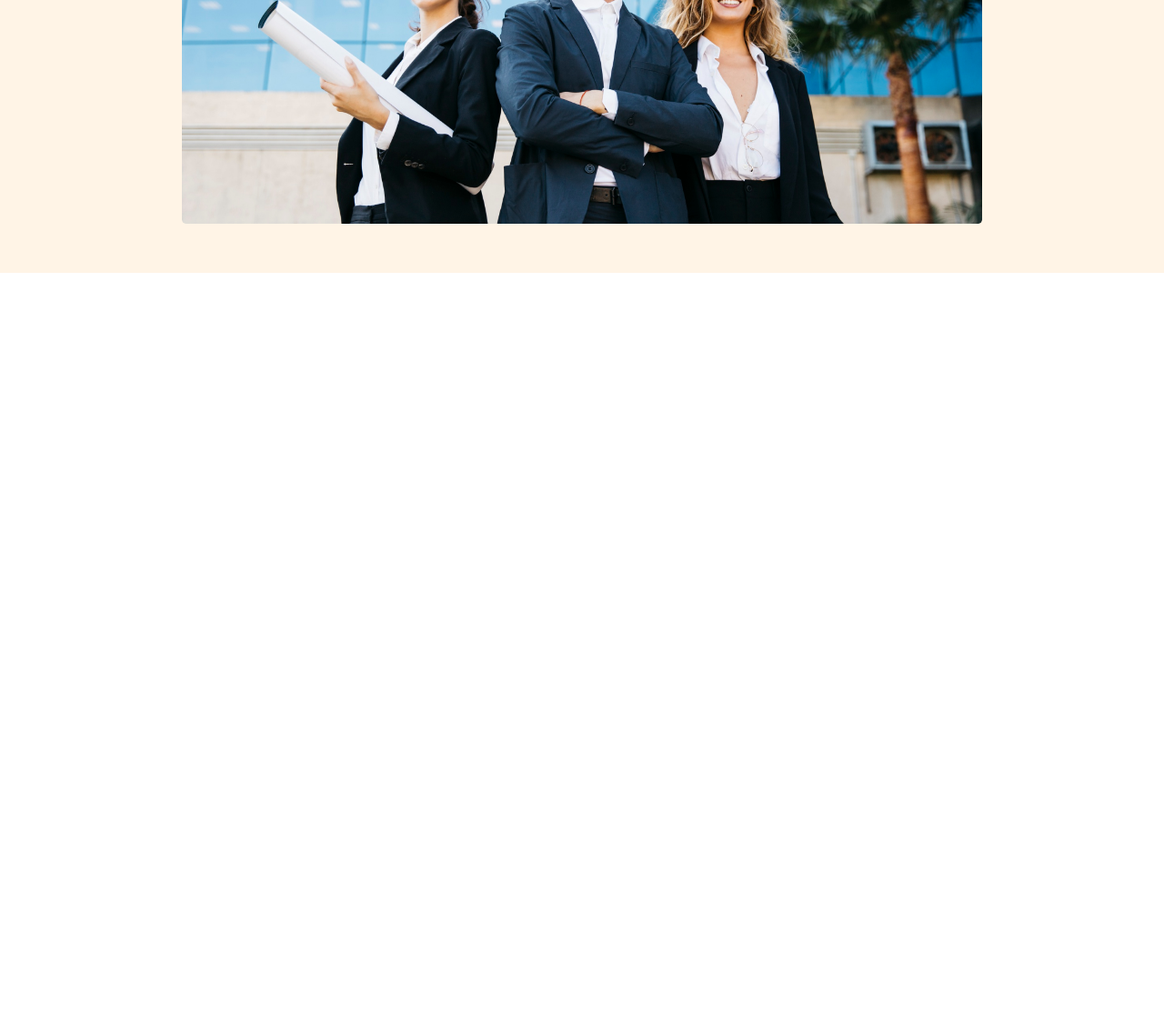
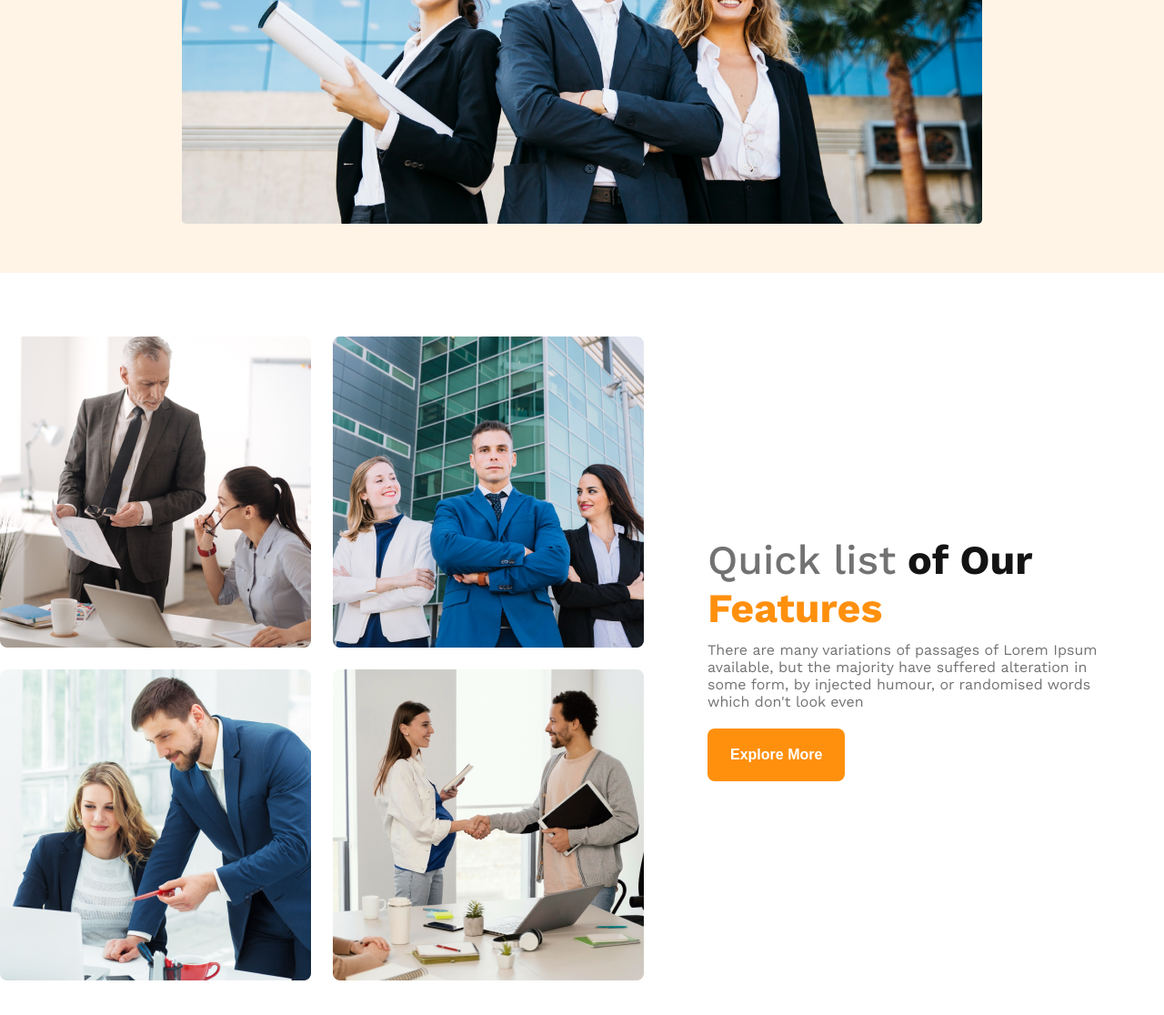
Before and after one commit to Foyez-Ahamed/g3-architects-website, a plain HTML site: page index.html in a window 1280 px wide. Shown: the part 639-1755 px from the top of the page at 91% size. Before the commit the page ends 939 px from the top, so only its background shows below. Drawn offline with nearby package versions, Linux system fonts and the light colour scheme.

Commit message:
teams featured section added and make it responsive

```diff
--- a/index.html
+++ b/index.html
@@ -45,7 +45,23 @@
 
     <!-- main section -->
     <main>
+     <!-- teams featured section -->
+      <section class="teams-featured">
 
+       <div class="teams-image">
+         <img src="./images/team1.png" alt="t1">
+         <img src="./images/team2.png" alt="t2">
+         <img src="./images/team3.png" alt="t3">
+         <img src="./images/team4.png" alt="t4">
+       </div>
+
+       <div class="teams-content">
+         <h2 class="teams-title"><span class="quick">Quick list</span> <span class="of-our">of Our</span><br><span class="features">Features</span></h2>
+         <p class="teams-description">There are many variations of passages of Lorem Ipsum available, but the majority have suffered alteration in some form, by injected humour, or randomised words which don't look even</p>
+         <button class="btn-primary">Explore More</button>
+       </div>
+      </section>
+     <!-- teams featured section -->
     </main>
     <!-- main section -->
 
--- a/styles/architects.css
+++ b/styles/architects.css
@@ -57,6 +57,8 @@ body{
  }
  /* navbar styles */
 
+ /* .............. */
+
  /* banner styles */
   .banner-content{
     max-width: 800px;
@@ -82,6 +84,60 @@ body{
  /* banner styles */
 /* header section styles */
 
+/* .................... */
+
+/* main section styles */
+  main{
+    max-width: 1440px;
+    margin: 70px auto;
+  }
+
+  /* teams featured section styles */
+  .teams-featured{
+    display: flex;
+    align-items: center;
+  }
+
+  .teams-image{
+    display: grid;
+    grid-template-columns: repeat(2, 1fr);
+    gap: 24px;
+  }
+
+  .teams-content{
+    padding-left: 70px;
+    padding-right: 70px;
+  }
+
+  .teams-title{
+    font-size: 2.8rem;
+    margin-bottom: 10px;
+  }
+
+  .teams-title .quick{
+    color: #727272;
+    font-weight: 500;
+  }
+
+  .teams-title .of-our{
+    color: #131313;
+    font-weight: 700;
+  }
+
+  .teams-title .features{
+    color: #FF900E;
+    font-weight: 700;
+  }
+
+  .teams-description{
+    color: #727272;
+    margin-bottom: 20px;
+  }
+  /* teams featured section styles */
+
+
+/* main section styles */
+
 
 
 /* responsive for mobile device */
@@ -99,6 +155,16 @@ body{
      .banner-title {
         font-size: 2rem;
      }
+
+     .teams-featured{
+        flex-direction: column;
+        gap: 30px;
+     }
+
+     .teams-image{
+        grid-template-columns: 1fr;
+     }
+
   }
 /* responsive for mobile device */
 
@@ -112,5 +178,9 @@ body{
         flex-direction: column;
         gap: 20px;
      }
+
+    .teams-featured{
+        flex-direction: column;
+     }
 }
 /* responsive for medium device */
```
